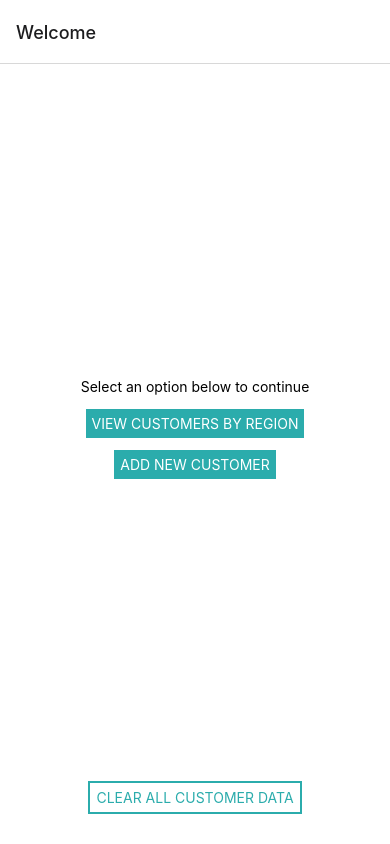
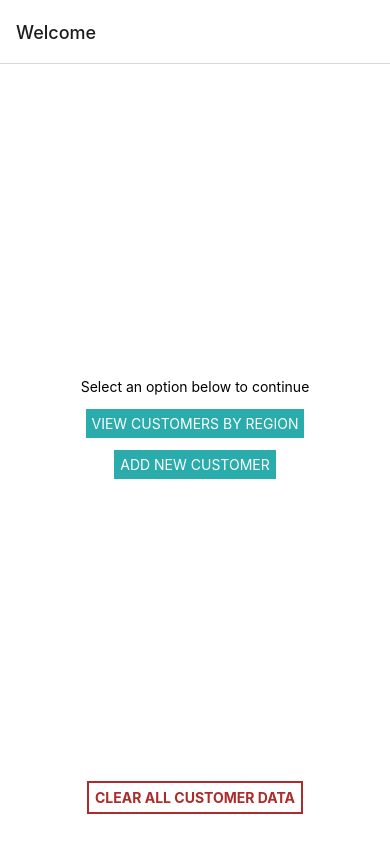
Before and after one commit to meggra7/udacity-react-native-project, a React Native app: screen / in a window 390 px wide. Built offline with nearby package versions, Linux system fonts and the light colour scheme.

Commit message:
Add dangerous button component for risky actions

```diff
--- a/src/components/buttons.tsx
+++ b/src/components/buttons.tsx
@@ -39,3 +39,19 @@ export const SecondaryButton: React.FC<ButtonProps> = ({
     </Pressable>
   );
 };
+
+export const DangerousButton: React.FC<ButtonProps> = ({
+  text,
+  onPress,
+  onLongPress,
+}) => {
+  return (
+    <Pressable
+      onPress={onPress}
+      onLongPress={onLongPress}
+      style={appStyles.dangerousButton}
+    >
+      <Text style={appStyles.dangerousButtonText}>{text}</Text>
+    </Pressable>
+  );
+};
--- a/src/screens/Welcome.tsx
+++ b/src/screens/Welcome.tsx
@@ -2,7 +2,7 @@ import React from "react";
 import { useNavigation } from "@react-navigation/native";
 import { Text, View } from "react-native";
 import { appStyles } from "../styles/main";
-import { PrimaryButton, SecondaryButton } from "../components/buttons";
+import { PrimaryButton, DangerousButton } from "../components/buttons";
 import { Screen } from "../constants";
 
 export const Welcome: React.FC = () => {
@@ -36,10 +36,10 @@ export const Welcome: React.FC = () => {
         />
       </View>
 
-      <SecondaryButton
+      <DangerousButton
         text="Clear all customer data"
         onPress={() => console.log("Clearing all customer data")}
-      ></SecondaryButton>
+      />
     </View>
   );
 };
--- a/src/styles/main.tsx
+++ b/src/styles/main.tsx
@@ -38,4 +38,18 @@ export const appStyles = StyleSheet.create({
     color: AppColor.Primary,
     textTransform: "uppercase",
   },
+  dangerousButton: {
+    alignItems: "center",
+    justifyContent: "center",
+    padding: 6,
+    margin: 6,
+    backgroundColor: "#FFFFFF",
+    borderColor: AppColor.Danger,
+    borderWidth: 2,
+  },
+  dangerousButtonText: {
+    color: AppColor.Danger,
+    textTransform: "uppercase",
+    fontWeight: "bold",
+  },
 });
```
